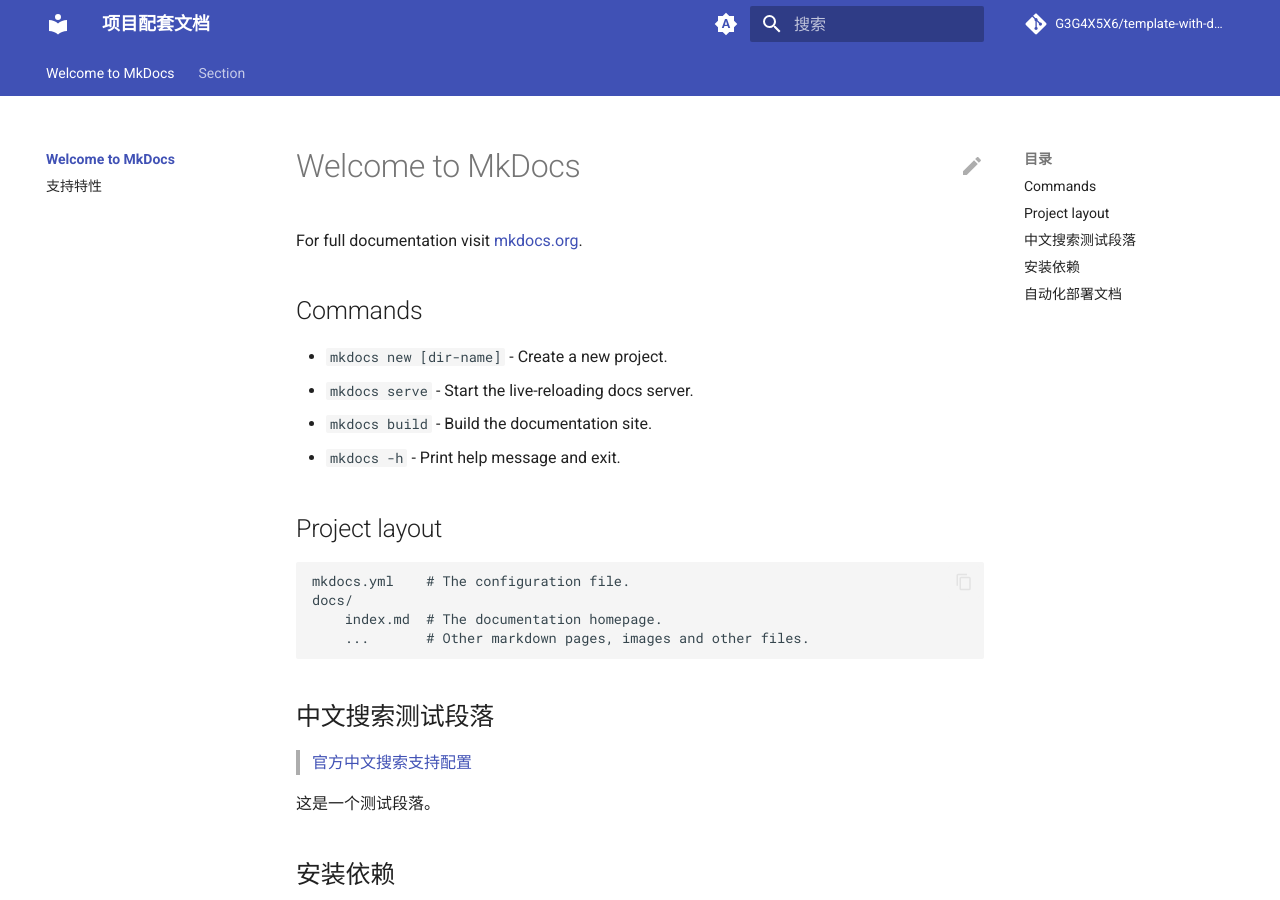
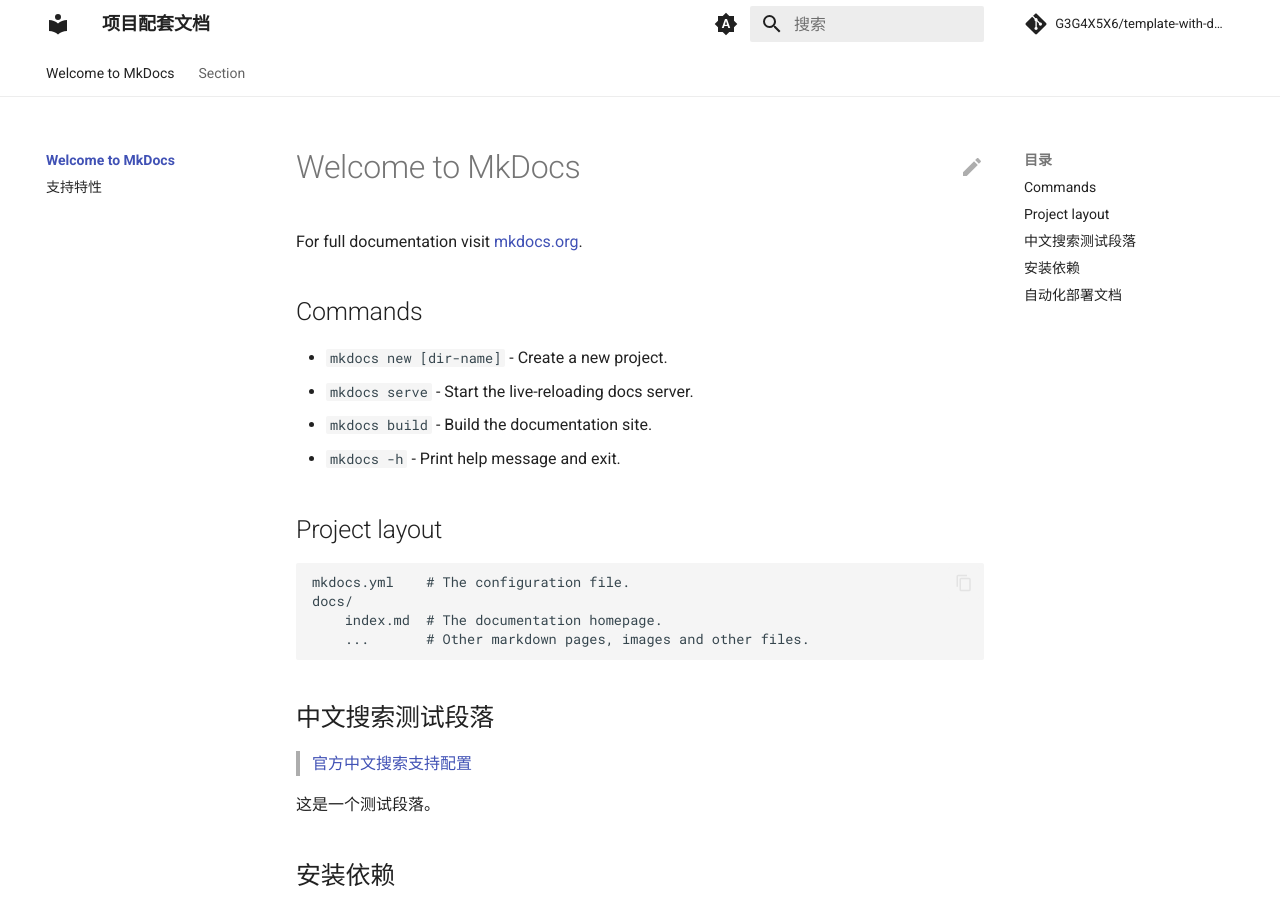
Before and after one commit to G3G4X5X6/template-with-doc, an MkDocs documentation site: the page built from docs/index.md, in a window 1280 px wide and 900 px high. Built offline with MkDocs 1.6.1 and Material for MkDocs 9.7.7, drawn with Linux system fonts in a browser that asks for light colours; comment, search, counter and statistics services are not loaded.

Commit message:
Update mkdocs.yml

```diff
--- a/mkdocs.yml
+++ b/mkdocs.yml
@@ -44,6 +44,8 @@
 
     # Palette toggle for automatic mode
     - media: "(prefers-color-scheme)"
+      primary: white
+      accent: indigo
       toggle:
         icon: material/brightness-auto
         name: Switch to light mode
@@ -51,6 +53,8 @@
     # Palette toggle for light mode
     - media: "(prefers-color-scheme: light)"
       scheme: default
+      primary: white
+      accent: indigo
       toggle:
         icon: material/brightness-7
         name: Switch to dark mode
@@ -58,6 +62,8 @@
     # Palette toggle for dark mode
     - media: "(prefers-color-scheme: dark)"
       scheme: slate
+      primary: brown
+      accent: indigo
       toggle:
         icon: material/brightness-4
         name: Switch to system preference
```
